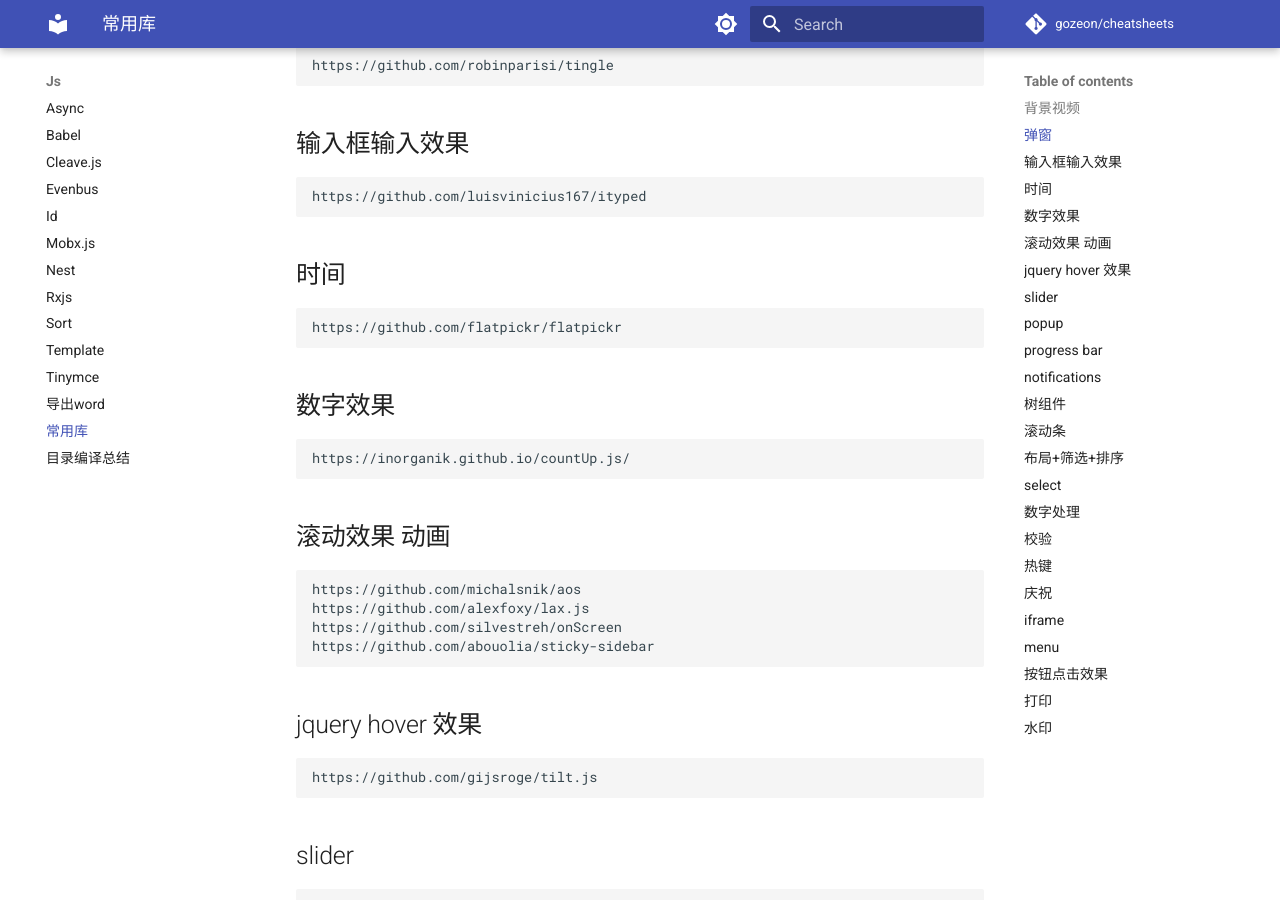
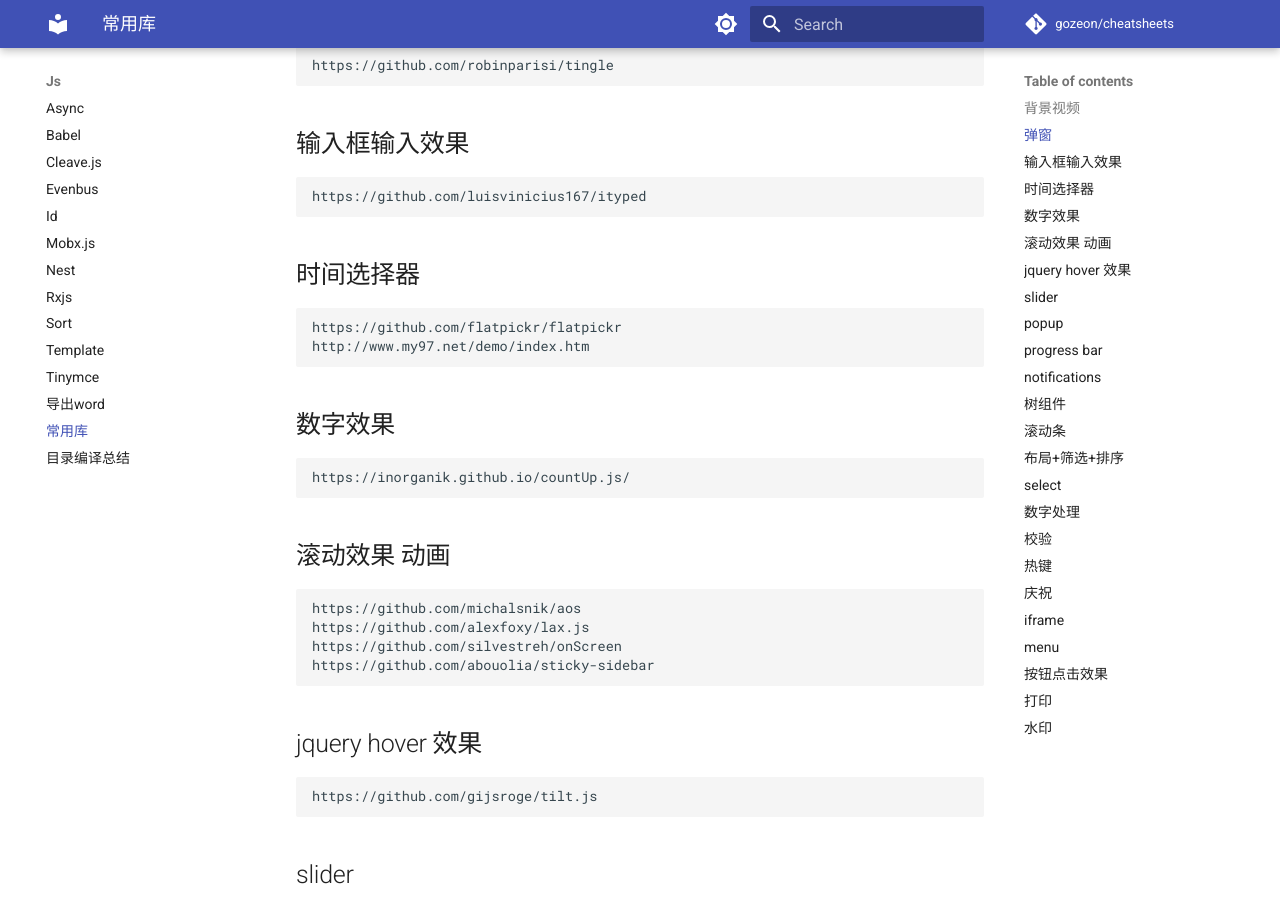
Before and after one commit to gozeon/cheatsheets, an MkDocs documentation site: the page built from docs/js/常用库.md, in a window 1280 px wide and 900 px high, scrolled down 364 px. Built offline with MkDocs 1.6.1 and Material for MkDocs 9.7.7, drawn with Linux system fonts in a browser that asks for light colours; comment, search, counter and statistics services are not loaded.

Commit message:
时间库

```diff
--- a/docs/js/常用库.md
+++ b/docs/js/常用库.md
@@ -11,9 +11,10 @@
 
     https://github.com/luisvinicius167/ityped
 
-## 时间
+## 时间选择器
 
     https://github.com/flatpickr/flatpickr
+    http://www.my97.net/demo/index.htm
 
 ## 数字效果
 
```
